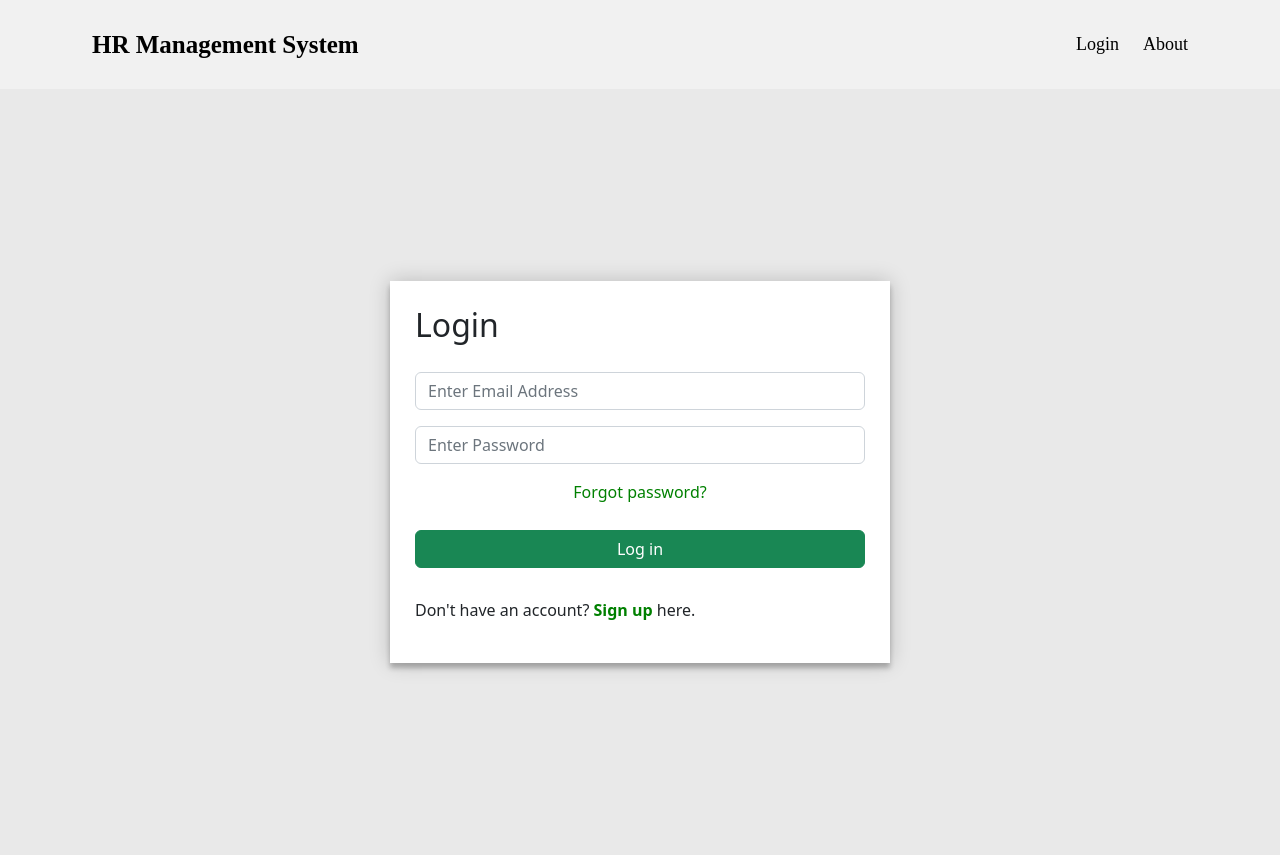
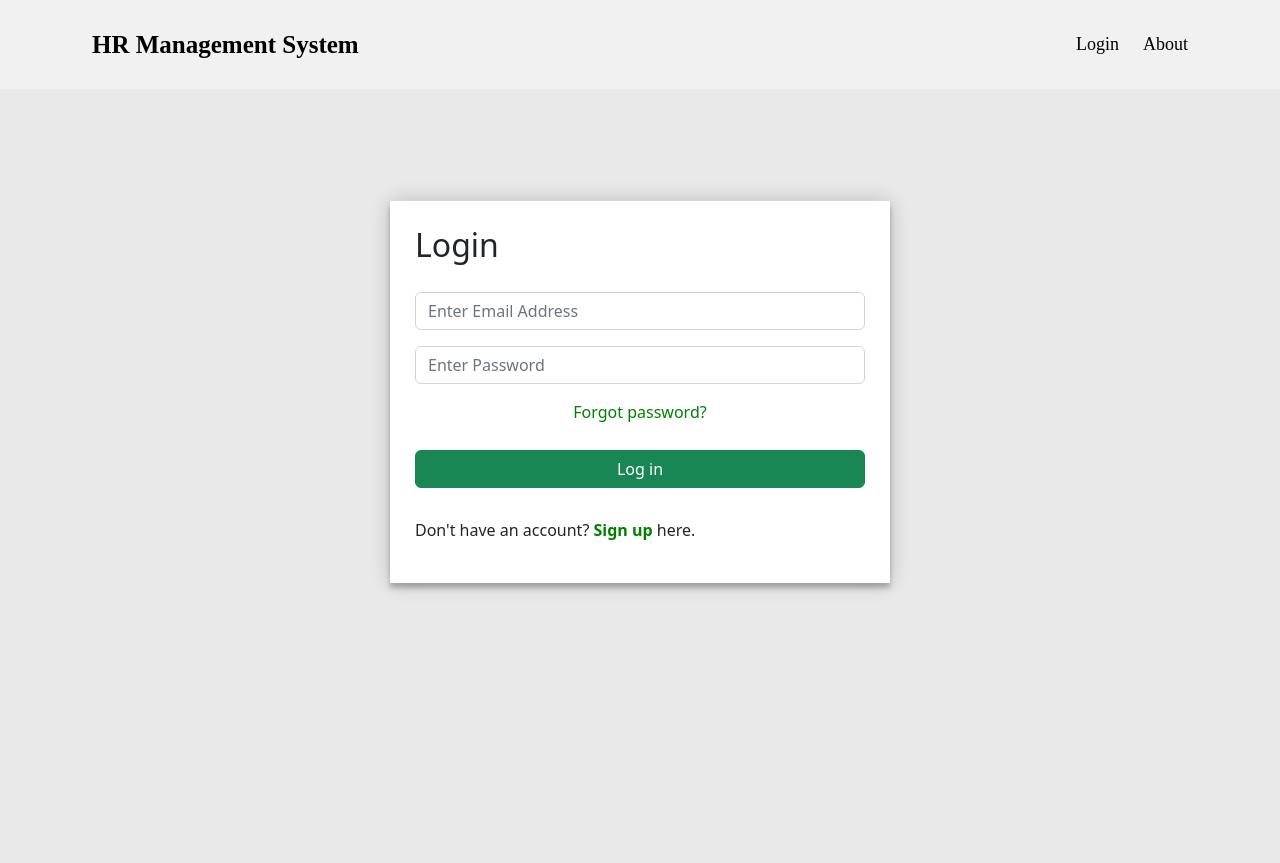
Before and after one commit to UMR/HRManagement, an Angular app in the folder HRManagement.Web/: page /login in a window 1280 px wide. Built offline with nearby package versions, Linux system fonts and the light colour scheme.

Commit message:
design modify

```diff
--- a/HRManagement.Web/src/app/login/login.component.css
+++ b/HRManagement.Web/src/app/login/login.component.css
@@ -1,6 +1,6 @@
 
 body {
-  padding: 24vh 0 !important;
+  padding: 14vh 0 35vh 0 !important;
   background: #e9e9e9 !important;
 }
 
--- a/HRManagement.Web/src/app/registration/registration.component.css
+++ b/HRManagement.Web/src/app/registration/registration.component.css
@@ -1,6 +1,6 @@
 
 body {
-  padding: 21vh 0 !important;
+  padding: 14vh 0 30vh 0 !important;
   background: #e9e9e9 !important;
 }
 
```
